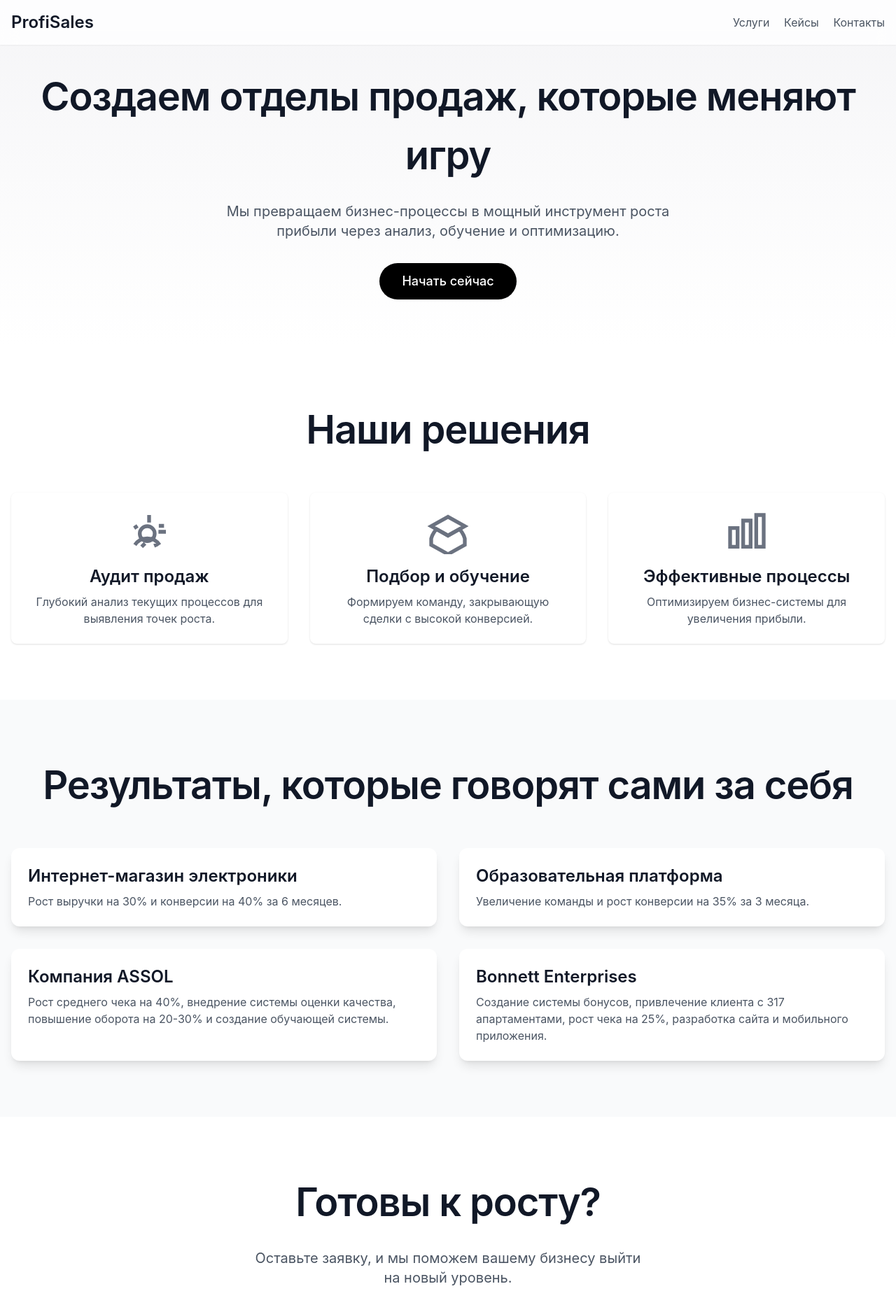
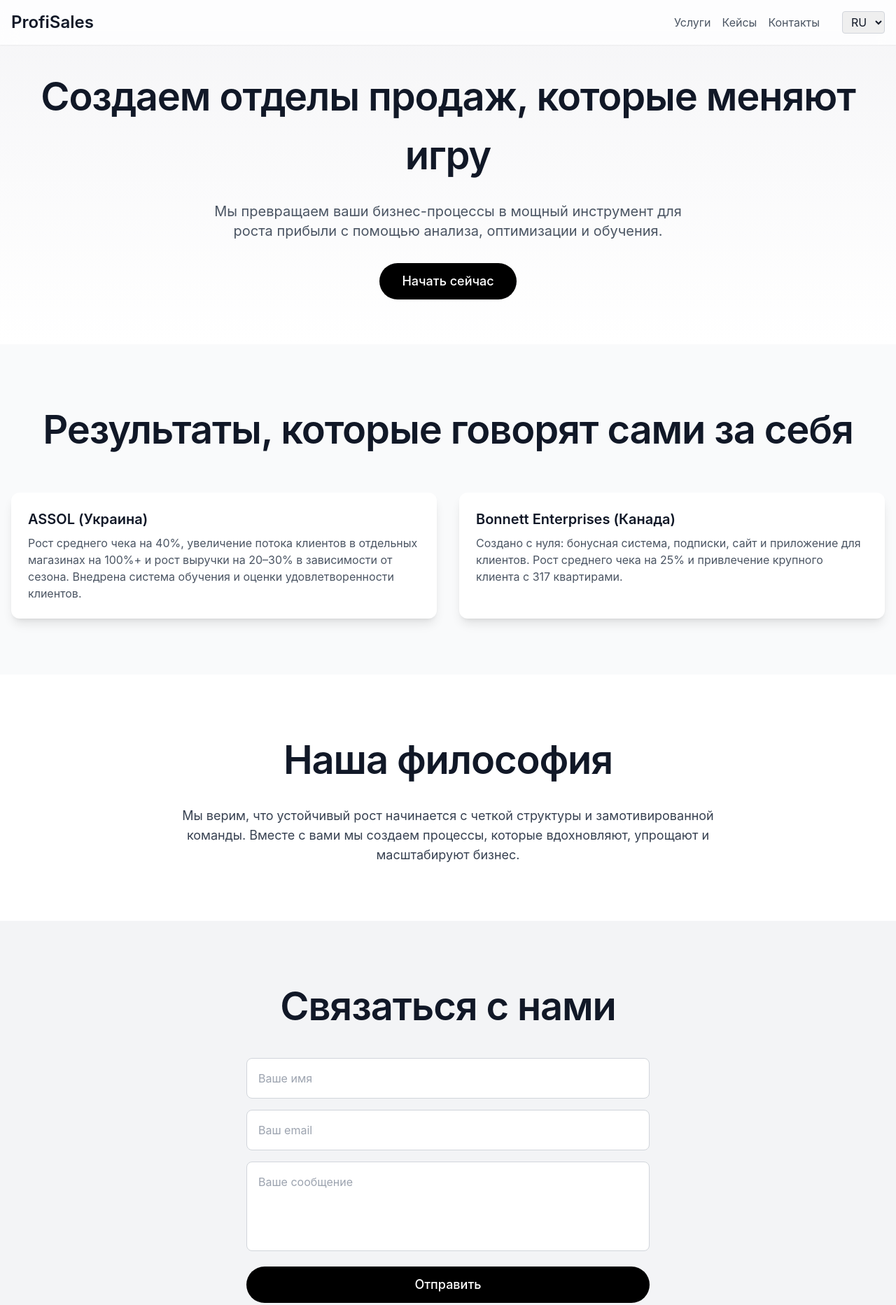
Before and after one commit to TaranenkoDI/t-solutions-site, a plain HTML site: page index.html in a window 1280 px wide. Shown: the top 1865 px of the page at 70% size. Drawn offline with nearby package versions, Linux system fonts and the light colour scheme.

Commit message:
Update index.html

```diff
--- a/index.html
+++ b/index.html
@@ -1,27 +1,11 @@
 <!DOCTYPE html>
 <html lang="ru">
 <head>
-  <meta charset="UTF-8" />
-  <meta name="viewport" content="width=device-width, initial-scale=1.0" />
-  <title>ProfiSales — Повышение прибыли в стиле Apple</title>
+  <meta charset="UTF-8">
+  <meta name="viewport" content="width=device-width, initial-scale=1.0">
+  <title>ProfiSales - Повышение прибыли в стиле Apple</title>
   <script src="https://cdn.tailwindcss.com"></script>
-  <script>
-    tailwind.config = {
-      theme: {
-        extend: {
-          animation: {
-            fade: 'fadeIn 2s ease-in-out',
-          },
-          keyframes: {
-            fadeIn: {
-              '0%': { opacity: 0 },
-              '100%': { opacity: 1 },
-            }
-          }
-        }
-      }
-    }
-  </script>
+  <script defer src="https://unpkg.com/alpinejs@3.x.x/dist/cdn.min.js"></script>
   <style>
     body {
       font-family: -apple-system, BlinkMacSystemFont, 'Segoe UI', Roboto, sans-serif;
@@ -34,116 +18,102 @@
       font-weight: 600;
       letter-spacing: -0.02em;
     }
+    .smooth-scroll {
+      scroll-behavior: smooth;
+    }
   </style>
 </head>
-<body class="bg-white text-gray-900 scroll-smooth">
+<body x-data="{
+    lang: localStorage.getItem('lang') || 'ru',
+    setLang(l) { this.lang = l; localStorage.setItem('lang', l); }
+  }" x-init="$watch('lang', value => localStorage.setItem('lang', value))"
+  class="bg-white text-gray-900 smooth-scroll">
 
   <!-- Header -->
   <header class="fixed top-0 w-full bg-white/80 backdrop-blur-md shadow-sm z-10">
     <div class="container mx-auto px-4 py-4 flex justify-between items-center">
       <h1 class="text-2xl font-semibold">ProfiSales</h1>
-      <nav class="space-x-4 text-sm md:text-base">
-        <a href="#services" class="text-gray-600 hover:text-black">Услуги</a>
-        <a href="#cases" class="text-gray-600 hover:text-black">Кейсы</a>
-        <a href="#contact" class="text-gray-600 hover:text-black">Контакты</a>
+      <nav class="flex items-center gap-4">
+        <a href="#services" class="text-gray-600 hover:text-gray-900">Услуги</a>
+        <a href="#cases" class="text-gray-600 hover:text-gray-900">Кейсы</a>
+        <a href="#contact" class="text-gray-600 hover:text-gray-900">Контакты</a>
+        <select @change="setLang($event.target.value)" class="ml-4 border border-gray-300 rounded px-2 py-1">
+          <option value="ru" :selected="lang === 'ru'">RU</option>
+          <option value="en" :selected="lang === 'en'">EN</option>
+          <option value="fr" :selected="lang === 'fr'">FR</option>
+        </select>
       </nav>
     </div>
   </header>
 
   <!-- Hero Section -->
-  <section class="hero-bg pt-24 pb-16 text-center animate-fade">
-    <div class="container mx-auto px-4">
-      <h2 class="section-title mb-6">Создаем отделы продаж, которые меняют игру</h2>
-      <p class="text-xl text-gray-600 max-w-2xl mx-auto mb-8">Мы превращаем бизнес-процессы в мощный инструмент роста прибыли через анализ, обучение и оптимизацию.</p>
-      <a href="#contact" class="inline-block bg-black text-white py-3 px-8 rounded-full hover:bg-gray-800 transition text-lg font-medium">Начать сейчас</a>
+  <section class="hero-bg pt-24 pb-16">
+    <div class="container mx-auto px-4 text-center">
+      <template x-if="lang === 'ru'">
+        <div>
+          <h2 class="section-title text-gray-900 mb-6">Создаем отделы продаж, которые меняют игру</h2>
+          <p class="text-xl text-gray-600 max-w-2xl mx-auto mb-8">Мы превращаем ваши бизнес-процессы в мощный инструмент для роста прибыли с помощью анализа, оптимизации и обучения.</p>
+          <a href="#contact" class="inline-block bg-black text-white py-3 px-8 rounded-full hover:bg-gray-800 transition text-lg font-medium">Начать сейчас</a>
+        </div>
+      </template>
+      <template x-if="lang === 'en'">
+        <div>
+          <h2 class="section-title text-gray-900 mb-6">We build sales departments that change the game</h2>
+          <p class="text-xl text-gray-600 max-w-2xl mx-auto mb-8">We turn your business processes into a powerful tool for profit growth through analysis, optimization, and training.</p>
+          <a href="#contact" class="inline-block bg-black text-white py-3 px-8 rounded-full hover:bg-gray-800 transition text-lg font-medium">Get started</a>
+        </div>
+      </template>
+      <template x-if="lang === 'fr'">
+        <div>
+          <h2 class="section-title text-gray-900 mb-6">Nous créons des départements de vente qui changent les règles du jeu</h2>
+          <p class="text-xl text-gray-600 max-w-2xl mx-auto mb-8">Nous transformons vos processus commerciaux en un outil puissant de croissance des bénéfices grâce à l'analyse, à l'optimisation et à la formation.</p>
+          <a href="#contact" class="inline-block bg-black text-white py-3 px-8 rounded-full hover:bg-gray-800 transition text-lg font-medium">Commencer maintenant</a>
+        </div>
+      </template>
     </div>
   </section>
 
-  <!-- Services -->
-  <section id="services" class="py-20">
+  <!-- Cases Section -->
+  <section id="cases" class="py-20 bg-gray-50">
     <div class="container mx-auto px-4">
-      <h2 class="section-title text-center mb-12">Наши решения</h2>
-      <div class="grid grid-cols-1 md:grid-cols-3 gap-8">
-        <div class="text-center p-6 shadow rounded-lg hover:shadow-xl transition">
-          <div class="h-16 w-16 mx-auto mb-4">
-            <!-- Иконка анализа -->
-            <svg class="w-full h-full text-gray-500" fill="none" stroke="currentColor" stroke-width="2" viewBox="0 0 24 24">
-              <path d="M11 17a4 4 0 100-8 4 4 0 000 8zm-6.6 2a8 8 0 0113.2 0M12 3v4m-6.2 1.8L4 10m16-1.2L17.2 8.8M21 12h-4m-1.8 6.2L16 20M8 20l1.8-1.8" />
-            </svg>
-          </div>
-          <h3 class="text-2xl font-semibold mb-2">Аудит продаж</h3>
-          <p class="text-gray-600">Глубокий анализ текущих процессов для выявления точек роста.</p>
+      <h2 class="section-title text-center mb-12" x-text="lang === 'ru' ? 'Результаты, которые говорят сами за себя' : lang === 'en' ? 'Results that speak for themselves' : 'Des résultats qui parlent d’eux-mêmes'"></h2>
+      <div class="grid grid-cols-1 md:grid-cols-2 gap-8">
+        <div class="bg-white rounded-xl shadow-lg p-6 transition hover:shadow-xl">
+          <h3 class="text-xl font-semibold mb-2">ASSOL (Украина)</h3>
+          <p class="text-gray-600">Рост среднего чека на 40%, увеличение потока клиентов в отдельных магазинах на 100%+ и рост выручки на 20–30% в зависимости от сезона. Внедрена система обучения и оценки удовлетворенности клиентов.</p>
         </div>
-        <div class="text-center p-6 shadow rounded-lg hover:shadow-xl transition">
-          <div class="h-16 w-16 mx-auto mb-4">
-            <!-- Иконка обучения -->
-            <svg class="w-full h-full text-gray-500" fill="none" stroke="currentColor" stroke-width="2" viewBox="0 0 24 24">
-              <path d="M12 14l9-5-9-5-9 5 9 5z" />
-              <path d="M12 14l6.16-3.422A12.083 12.083 0 0121 15.6V19l-9 5-9-5v-3.4a12.083 12.083 0 012.84-5.022L12 14z" />
-            </svg>
-          </div>
-          <h3 class="text-2xl font-semibold mb-2">Подбор и обучение</h3>
-          <p class="text-gray-600">Формируем команду, закрывающую сделки с высокой конверсией.</p>
-        </div>
-        <div class="text-center p-6 shadow rounded-lg hover:shadow-xl transition">
-          <div class="h-16 w-16 mx-auto mb-4">
-            <!-- Иконка эффективности -->
-            <svg class="w-full h-full text-gray-500" fill="none" stroke="currentColor" stroke-width="2" viewBox="0 0 24 24">
-              <path d="M3 10h4v10H3zM17 3h4v17h-4zM10 6h4v14h-4z" />
-            </svg>
-          </div>
-          <h3 class="text-2xl font-semibold mb-2">Эффективные процессы</h3>
-          <p class="text-gray-600">Оптимизируем бизнес-системы для увеличения прибыли.</p>
+        <div class="bg-white rounded-xl shadow-lg p-6 transition hover:shadow-xl">
+          <h3 class="text-xl font-semibold mb-2">Bonnett Enterprises (Канада)</h3>
+          <p class="text-gray-600">Создано с нуля: бонусная система, подписки, сайт и приложение для клиентов. Рост среднего чека на 25% и привлечение крупного клиента с 317 квартирами.</p>
         </div>
       </div>
     </div>
   </section>
 
-  <!-- Cases -->
-  <section id="cases" class="py-20 bg-gray-50">
-    <div class="container mx-auto px-4">
-      <h2 class="section-title text-center mb-12">Результаты, которые говорят сами за себя</h2>
-      <div class="grid grid-cols-1 md:grid-cols-2 gap-8">
-        <div class="bg-white rounded-xl shadow-lg p-6">
-          <h3 class="text-2xl font-semibold mb-2">Интернет-магазин электроники</h3>
-          <p class="text-gray-600">Рост выручки на 30% и конверсии на 40% за 6 месяцев.</p>
-        </div>
-        <div class="bg-white rounded-xl shadow-lg p-6">
-          <h3 class="text-2xl font-semibold mb-2">Образовательная платформа</h3>
-          <p class="text-gray-600">Увеличение команды и рост конверсии на 35% за 3 месяца.</p>
-        </div>
-        <div class="bg-white rounded-xl shadow-lg p-6">
-          <h3 class="text-2xl font-semibold mb-2">Компания ASSOL</h3>
-          <p class="text-gray-600">Рост среднего чека на 40%, внедрение системы оценки качества, повышение оборота на 20-30% и создание обучающей системы.</p>
-        </div>
-        <div class="bg-white rounded-xl shadow-lg p-6">
-          <h3 class="text-2xl font-semibold mb-2">Bonnett Enterprises</h3>
-          <p class="text-gray-600">Создание системы бонусов, привлечение клиента с 317 апартаментами, рост чека на 25%, разработка сайта и мобильного приложения.</p>
-        </div>
-      </div>
+  <!-- Philosophy Section -->
+  <section class="py-20">
+    <div class="container mx-auto px-4 text-center">
+      <h2 class="section-title mb-6" x-text="lang === 'ru' ? 'Наша философия' : lang === 'en' ? 'Our Philosophy' : 'Notre philosophie'"></h2>
+      <p class="text-lg text-gray-700 max-w-3xl mx-auto">Мы верим, что устойчивый рост начинается с четкой структуры и замотивированной команды. Вместе с вами мы создаем процессы, которые вдохновляют, упрощают и масштабируют бизнес.</p>
     </div>
   </section>
 
-  <!-- Contact Form -->
-  <section id="contact" class="py-20">
+  <!-- Contact Section -->
+  <section id="contact" class="py-20 bg-gray-100">
     <div class="container mx-auto px-4 text-center">
-      <h2 class="section-title mb-6">Готовы к росту?</h2>
-      <p class="text-xl text-gray-600 max-w-xl mx-auto mb-8">Оставьте заявку, и мы поможем вашему бизнесу выйти на новый уровень.</p>
-      <form action="https://formspree.io/f/your_form_id" method="POST" class="max-w-md mx-auto text-left">
-        <input type="text" name="name" placeholder="Ваше имя" required class="w-full p-3 mb-4 rounded-lg border border-gray-300 focus:ring-2 focus:ring-black" />
-        <input type="email" name="email" placeholder="Ваш email" required class="w-full p-3 mb-4 rounded-lg border border-gray-300 focus:ring-2 focus:ring-black" />
-        <textarea name="message" placeholder="Ваше сообщение" required class="w-full p-3 mb-4 rounded-lg border border-gray-300 resize-none focus:ring-2 focus:ring-black h-32"></textarea>
-        <button type="submit" class="w-full bg-black text-white py-3 px-6 rounded-lg hover:bg-gray-800 transition text-lg font-medium">Отправить</button>
+      <h2 class="section-title mb-8" x-text="lang === 'ru' ? 'Связаться с нами' : lang === 'en' ? 'Contact Us' : 'Contactez-nous'"></h2>
+      <form action="https://formspree.io/f/xpwrwepq" method="POST" class="max-w-xl mx-auto space-y-4 text-left">
+        <input type="text" name="name" placeholder="Ваше имя" required class="w-full p-4 rounded-lg border border-gray-300 focus:ring-2 focus:ring-black">
+        <input type="email" name="email" placeholder="Ваш email" required class="w-full p-4 rounded-lg border border-gray-300 focus:ring-2 focus:ring-black">
+        <textarea name="message" placeholder="Ваше сообщение" required class="w-full p-4 rounded-lg border border-gray-300 focus:ring-2 focus:ring-black resize-none h-32"></textarea>
+        <button type="submit" class="bg-black text-white py-3 px-8 rounded-full hover:bg-gray-800 transition text-lg font-medium w-full">Отправить</button>
       </form>
     </div>
   </section>
 
   <!-- Footer -->
-  <footer class="bg-gray-900 text-white py-6">
-    <div class="container mx-auto px-4 text-center">
-      <p class="text-gray-400">&copy; 2025 ProfiSales. Все права защищены.</p>
-    </div>
+  <footer class="bg-gray-900 text-white py-6 text-center">
+    <p class="text-sm text-gray-400">© 2025 ProfiSales — TaranenkoDIca@gmail.com</p>
   </footer>
-
 </body>
 </html>
```
